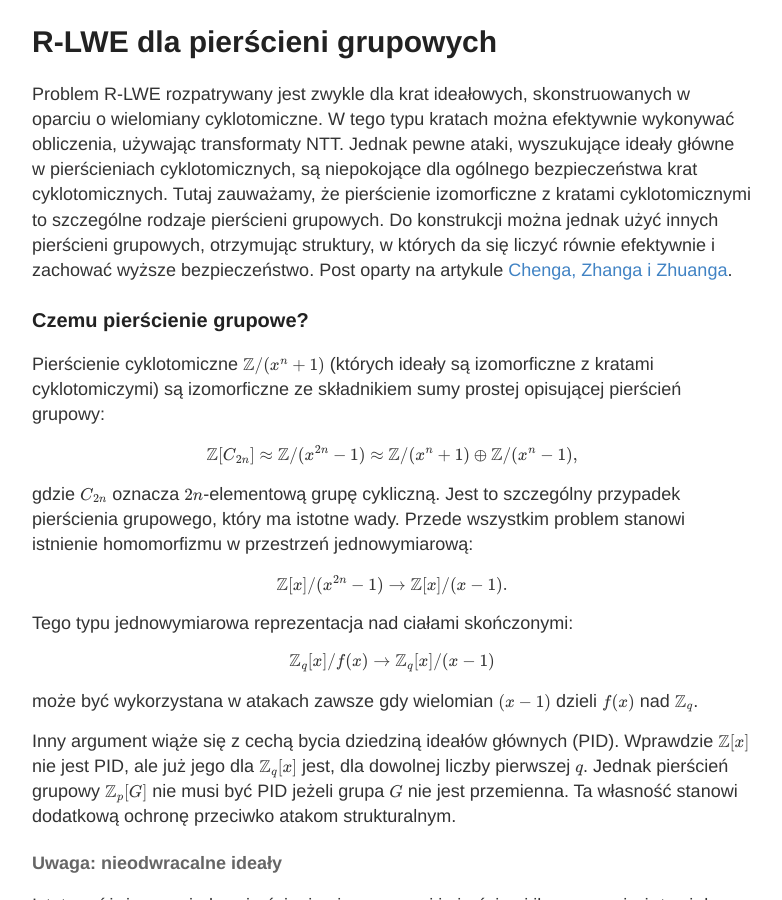
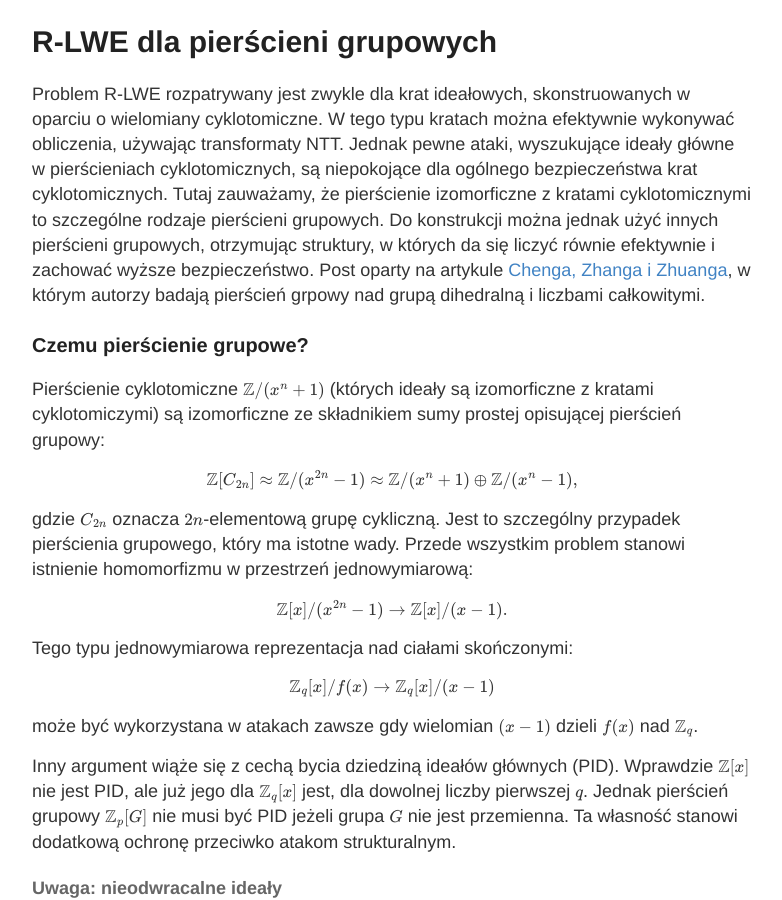
Before and after one commit to keIpie/keIpie.github.io, a Jekyll site: the page built from rg/_posts/2021-3-26-gr_lwe.md, in a window 1280 px wide and 900 px high, scrolled down 302 px. Shown: the whole window, without its empty margins (248-1030 px from the left). Built offline with Jekyll 4.4.1, drawn with Linux system fonts in a browser that asks for light colours; formulas are drawn with MathJax 3; some of the changed text lies outside the part shown.

Commit message:
gr zanurzenia

```diff
--- a/rg/_posts/2021-3-26-gr_lwe.md
+++ b/rg/_posts/2021-3-26-gr_lwe.md
@@ -10,7 +10,8 @@ są niepokojące dla ogólnego bezpieczeństwa krat cyklotomicznych. Tutaj zauwa
 pierścienie izomorficzne z kratami cyklotomicznymi to szczególne rodzaje pierścieni grupowych.
 Do konstrukcji można jednak użyć innych pierścieni grupowych, otrzymując struktury, w których
 da się liczyć równie efektywnie i zachować wyższe bezpieczeństwo. Post oparty na artykule
-[Chenga, Zhanga i Zhuanga](https://eprint.iacr.org/2016/1169.pdf).
+[Chenga, Zhanga i Zhuanga](https://eprint.iacr.org/2016/1169.pdf), w którym autorzy badają pierścień
+grpowy nad grupą dihedralną i liczbami całkowitymi.
 
 ### Czemu pierścienie grupowe?
 
```
Also changed, not shown: other parts of rg/_posts/2021-3-26-gr_lwe.md (+2 -0 lines).
